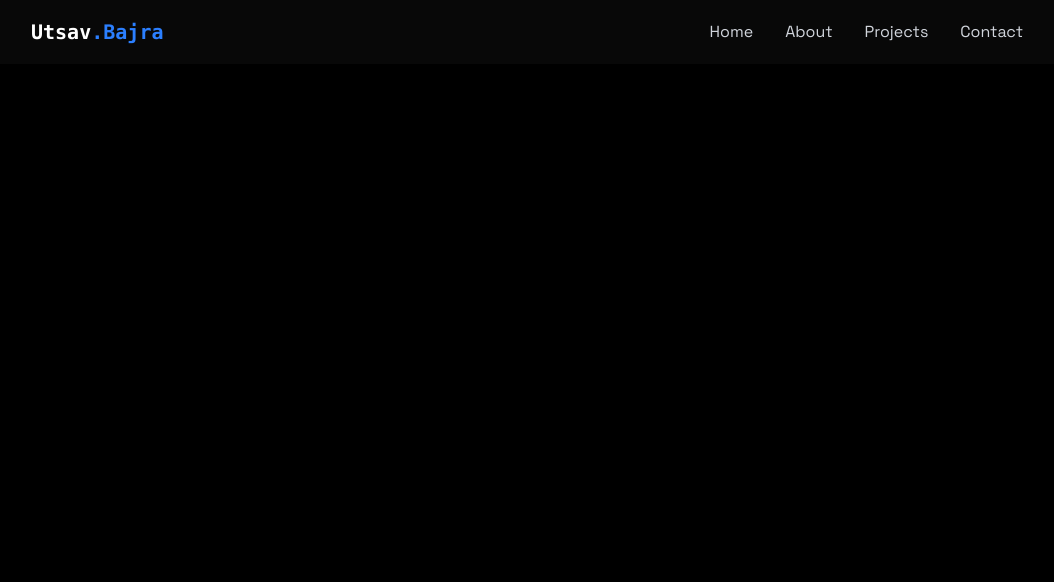
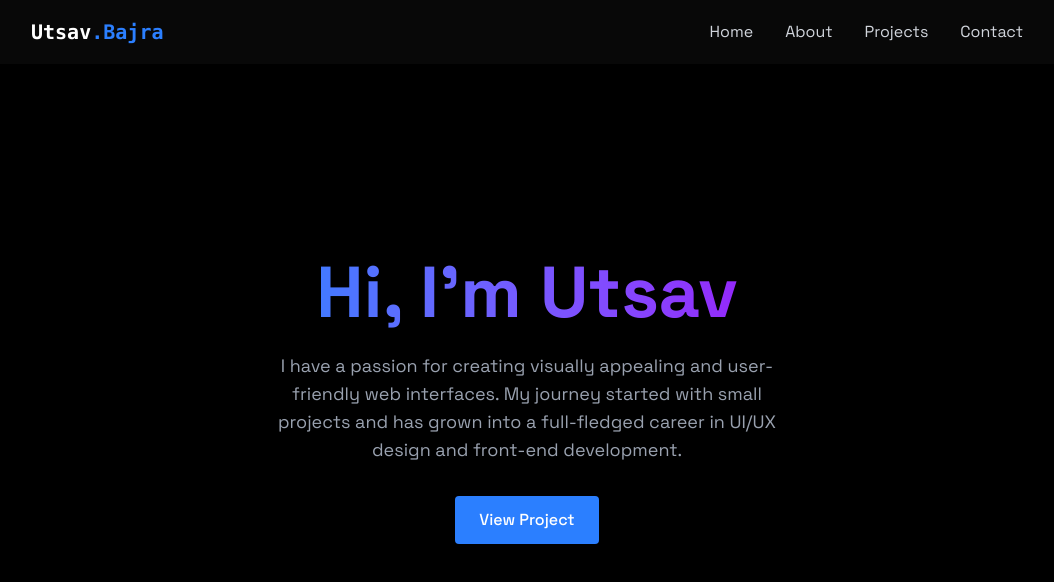
Before and after one commit to UtsavBajracharya/MyPortfolio, a React (Vite) app: page / in a window 1280 px wide. Shown: the top 582 px of the page, without its empty margins (113-1167 px from the left). Built offline with nearby package versions, Linux system fonts and the light colour scheme.

Commit message:
homepage header

```diff
--- a/src/App.jsx
+++ b/src/App.jsx
@@ -4,6 +4,7 @@
 import { LoadingScreen } from './components/LoadingScreen';
 import { Navbar} from './components/Navbar';
 import { MobileMenu } from './components/MobileMenu';
+import { Home } from './components/sections/Home';
 import "./index.css";
 
 function App() {
@@ -17,6 +18,7 @@
 
       <Navbar menuOpen={menuOpen} setMenuOpen={setMenuOpen} />
       <MobileMenu menuOpen={menuOpen} setMenuOpen={setMenuOpen} />
+      <Home />
     </div>
     </>
   );
--- a/src/components/MobileMenu.jsx
+++ b/src/components/MobileMenu.jsx
@@ -19,9 +19,59 @@
          <button
             onClick={() => setMenuOpen(false)}
             className="absolute top-6 right-6 text-white text-3xl focus:outline-none cursor-pointer"
+            aria-label="Close Menu"
         >
             &times;
         </button>
+        <a
+            href="#home"
+            onClick={() => setMenuOpen(false)}
+            className={`text-2xl font-semibold text-white my-4 tranform transition-tranform duration-300
+                        ${menuOpen
+                            ? "opacity-100 translate-y-0"
+                            : "opacity-0 translate-y-5"
+                        }
+                `}
+
+        >
+            Home
+        </a>
+        <a
+            href="#about"
+            onClick={() => setMenuOpen(false)}
+            className={`text-2xl font-semibold text-white my-4 tranform transition-tranform duration-300
+                ${menuOpen
+                    ? "opacity-100 translate-y-0"
+                    : "opacity-0 translate-y-5"
+                }
+        `}
+        >
+            About
+        </a>
+        <a
+            href="#projects"
+            onClick={() => setMenuOpen(false)}
+            className={`text-2xl font-semibold text-white my-4 tranform transition-tranform duration-300
+                ${menuOpen
+                    ? "opacity-100 translate-y-0"
+                    : "opacity-0 translate-y-5"
+                }
+        `}
+        >
+            Projects
+        </a>
+        <a
+            href="#contact"
+            onClick={() => setMenuOpen(false)}
+            className={`text-2xl font-semibold text-white my-4 tranform transition-tranform duration-300
+                ${menuOpen
+                    ? "opacity-100 translate-y-0"
+                    : "opacity-0 translate-y-5"
+                }
+        `}
+        >
+            Contact
+        </a>
 
         </div>
 
--- a/src/components/sections/Home.jsx
+++ b/src/components/sections/Home.jsx
@@ -0,0 +1,33 @@
+
+
+export const Home = () => {
+    return (
+    <section
+      id="home"
+      className="min-h-screen flex items-center justify-center relative"
+
+    >
+        <div className="text-center z-10 px-4">
+        <h1 className="text-5xl md:text-7xl font-bold mb-6 bg-gradient-to-r from-blue-500 to-purple-600 bg-clip-text text-transparent leading-right">
+                Hi, I'm Utsav
+            </h1>
+
+            <p className="text-gray-400 text-lg mb-8 max-w-lg mx-auto">
+            I have a passion for creating visually appealing and user-friendly web interfaces.
+            My journey started with small projects and has grown into a full-fledged career in UI/UX design and front-end development.
+            </p>
+
+            <div className="flex justify-center space-x-4">
+                <a href="#projects" className="bg-blue-500 text-white py-3 px-6 rounded font-medium transition relative overflow-hidden hover:-translate-y-0,5
+                hover:shadow-[0_0_15px_rgba(59, 130, 246, 0.4)]"
+                >
+                    View Project
+                </a>
+            </div>
+
+        </div>
+      </section>
+
+
+    );
+}
```
